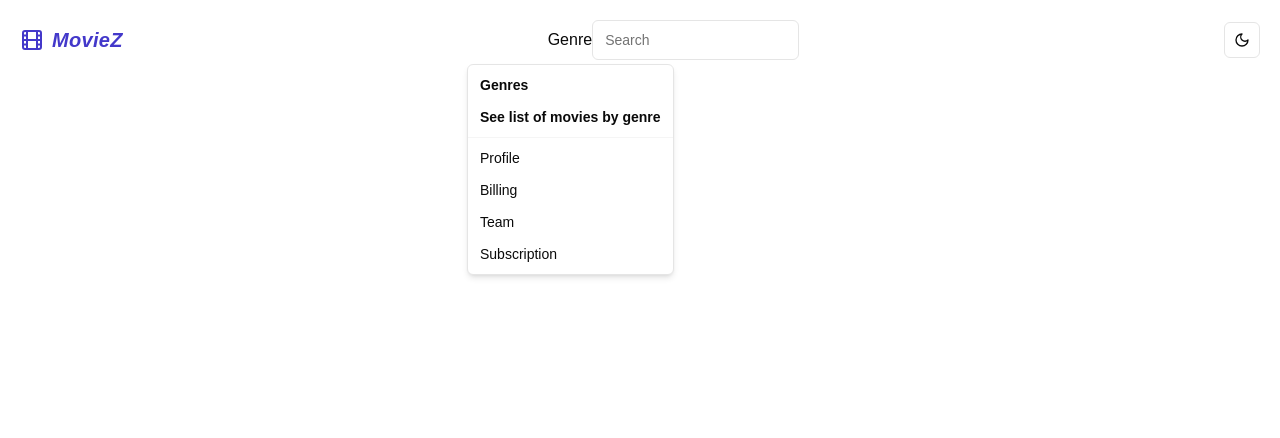
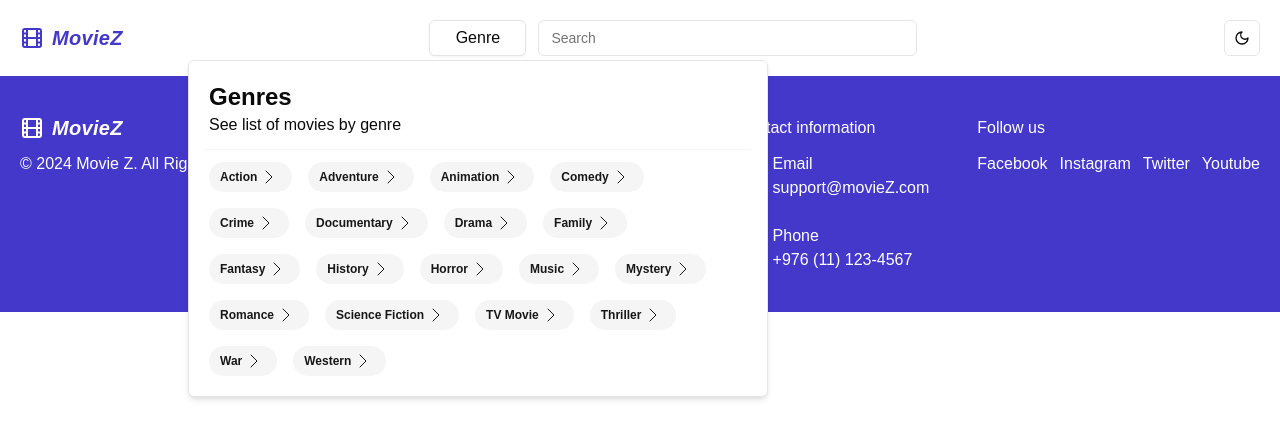
Before and after one commit to Gantulga0/movie-app, a Next.js app: page / in a window 1280 px wide. Both pictures are taken after a click on the button "Genre". Shown: the top 438 px of the page. Built offline with nearby package versions, Linux system fonts and the light colour scheme.

Commit message:
genre nemle

```diff
--- a/src/app/layout.tsx
+++ b/src/app/layout.tsx
@@ -16,7 +16,7 @@
 }>) {
   return (
     <html lang="en">
-      <body className={`antialiased`}>
+      <body className={`antialiased`} suppressHydrationWarning>
         <ThemeProvider
           attribute="class"
           defaultTheme="system"
@@ -26,6 +26,7 @@
           <Header />
 
           {children}
+          <Footer />
         </ThemeProvider>
       </body>
     </html>
--- a/src/components/footer/Footer.tsx
+++ b/src/components/footer/Footer.tsx
@@ -1,11 +1,51 @@
 import React from 'react';
+import { Film, Mail, Phone } from 'lucide-react';
 
 const Footer = () => {
   return (
-    <div className="w-full">
-      <div>
-        <div> MovieZ</div>
-        <div>contact information</div>
+    <div className="w-full flex flex-col items-start self-stretch bg-indigo-700">
+      <div className="w-full max-w-[1280px] mx-auto pt-10 pb-10 pr-5 pl-5 md:flex md:gap-32 md:justify-between">
+        <div>
+          <button className="font-inter text-xl italic font-bold leading-5 tracking-[0.32px] flex gap-2 items-center text-white">
+            <Film />
+            MovieZ
+          </button>
+
+          <p className="pb-7 pt-3 text-white">
+            © 2024 Movie Z. All Rights Reserved.
+          </p>
+        </div>
+
+        <div className="flex gap-12 md:flex">
+          <div className="text-white flex flex-col gap-3">
+            <p>Contact information</p>
+            <div className="flex flex-col gap-6">
+              <div className="flex items-center gap-3">
+                <Mail />
+                <div>
+                  <p>Email</p>
+                  <p>support@movieZ.com</p>
+                </div>
+              </div>
+              <div className="flex items-center gap-3">
+                <Phone />
+                <div>
+                  <p>Phone</p>
+                  <p>+976 (11) 123-4567</p>
+                </div>
+              </div>
+            </div>
+          </div>
+          <div className="flex flex-col gap-3 text-white">
+            <p>Follow us</p>
+            <div className="flex flex-col gap-3 md:flex md:flex-row">
+              <p>Facebook</p>
+              <p>Instagram</p>
+              <p>Twitter</p>
+              <p>Youtube</p>
+            </div>
+          </div>
+        </div>
       </div>
     </div>
   );
--- a/src/components/header/Header.tsx
+++ b/src/components/header/Header.tsx
@@ -1,18 +1,17 @@
 'use client';
 
 import React, { useEffect } from 'react';
-import { Film, Search, Moon, Sun } from 'lucide-react';
+import { Film, Search, Moon, Sun, ChevronRight } from 'lucide-react';
 import { useTheme } from 'next-themes';
 import { Button } from '@/components/ui/button';
 import { Input } from '../ui/input';
 import {
   DropdownMenu,
   DropdownMenuContent,
-  DropdownMenuItem,
-  DropdownMenuLabel,
   DropdownMenuSeparator,
   DropdownMenuTrigger,
 } from '@/components/ui/dropdown-menu';
+import { Badge } from '../ui/badge';
 
 export function Header() {
   const { theme, setTheme } = useTheme();
@@ -20,27 +19,103 @@
   const isDarkMode = theme === 'dark';
 
   return (
-    <div className="m-5 flex justify-between items-center">
+    <div className="m-5 flex justify-between items-center max-w-[1280px] mx-auto pr-5 pl-5">
       <div className="flex gap-2 text-indigo-700">
         <Film />
         <button className="font-inter text-xl italic font-bold leading-5 tracking-[0.32px]">
           MovieZ
         </button>
       </div>
-      <div className="hidden md:flex">
+      <div className="hidden md:flex md:gap-3">
         <DropdownMenu>
-          <DropdownMenuTrigger>Genre</DropdownMenuTrigger>
-          <DropdownMenuContent>
-            <DropdownMenuLabel>Genres</DropdownMenuLabel>
-            <DropdownMenuLabel>See list of movies by genre</DropdownMenuLabel>
-            <DropdownMenuSeparator />
-            <DropdownMenuItem>Profile</DropdownMenuItem>
-            <DropdownMenuItem>Billing</DropdownMenuItem>
-            <DropdownMenuItem>Team</DropdownMenuItem>
-            <DropdownMenuItem>Subscription</DropdownMenuItem>
+          <DropdownMenuTrigger className="flex w-[97px] h-[36px] p-2.5 px-4 justify-center items-center gap-2 rounded-md border border-[#E4E4E7] bg-white shadow-sm hover:bg-slate-100 duration-75 ease-in-out">
+            Genre
+          </DropdownMenuTrigger>
+
+          <DropdownMenuContent className="w-[580px] h-[300] p-5">
+            <h1 className="font-bold text-2xl">Genres</h1>
+            <h2 className="text-base">See list of movies by genre</h2>
+            <DropdownMenuSeparator className="mt-3 mb-3" />
+
+            <Badge variant={'secondary'} className="mr-4 mb-4">
+              Action
+              <ChevronRight className="stroke-1" />
+            </Badge>
+            <Badge variant={'secondary'} className="mr-4 mb-4">
+              Adventure
+              <ChevronRight className="stroke-1" />
+            </Badge>
+            <Badge variant={'secondary'} className="mr-4 mb-4">
+              Animation
+              <ChevronRight className="stroke-1" />
+            </Badge>
+            <Badge variant={'secondary'} className="mr-4 mb-4">
+              Comedy
+              <ChevronRight className="stroke-1" />
+            </Badge>
+            <Badge variant={'secondary'} className="mr-4 mb-4">
+              Crime
+              <ChevronRight className="stroke-1" />
+            </Badge>
+            <Badge variant={'secondary'} className="mr-4 mb-4">
+              Documentary
+              <ChevronRight className="stroke-1" />
+            </Badge>
+            <Badge variant={'secondary'} className="mr-4 mb-4">
+              Drama
+              <ChevronRight className="stroke-1" />
+            </Badge>
+            <Badge variant={'secondary'} className="mr-4 mb-4">
+              Family
+              <ChevronRight className="stroke-1" />
+            </Badge>
+            <Badge variant={'secondary'} className="mr-4 mb-4">
+              Fantasy
+              <ChevronRight className="stroke-1" />
+            </Badge>
+            <Badge variant={'secondary'} className="mr-4 mb-4">
+              History
+              <ChevronRight className="stroke-1" />
+            </Badge>
+            <Badge variant={'secondary'} className="mr-4 mb-4">
+              Horror
+              <ChevronRight className="stroke-1" />
+            </Badge>
+            <Badge variant={'secondary'} className="mr-4 mb-4">
+              Music
+              <ChevronRight className="stroke-1" />
+            </Badge>
+            <Badge variant={'secondary'} className="mr-4 mb-4">
+              Mystery
+              <ChevronRight className="stroke-1" />
+            </Badge>
+            <Badge variant={'secondary'} className="mr-4 mb-4">
+              Romance
+              <ChevronRight className="stroke-1" />
+            </Badge>
+            <Badge variant={'secondary'} className="mr-4 mb-4">
+              Science Fiction
+              <ChevronRight className="stroke-1" />
+            </Badge>
+            <Badge variant={'secondary'} className="mr-4 mb-4">
+              TV Movie
+              <ChevronRight className="stroke-1" />
+            </Badge>
+            <Badge variant={'secondary'} className="mr-4">
+              Thriller
+              <ChevronRight className="stroke-1" />
+            </Badge>
+            <Badge variant={'secondary'} className="mr-4">
+              War
+              <ChevronRight className="stroke-1" />
+            </Badge>
+            <Badge variant={'secondary'} className="mr-4">
+              Western
+              <ChevronRight className="stroke-1" />
+            </Badge>
           </DropdownMenuContent>
         </DropdownMenu>
-        <Input placeholder="Search" />
+        <Input placeholder="Search" className="h-[36px] w-[379px]" />
       </div>
       <div className="flex gap-3">
         <Button variant="outline" className="w-9 h-9 md:hidden">
```
